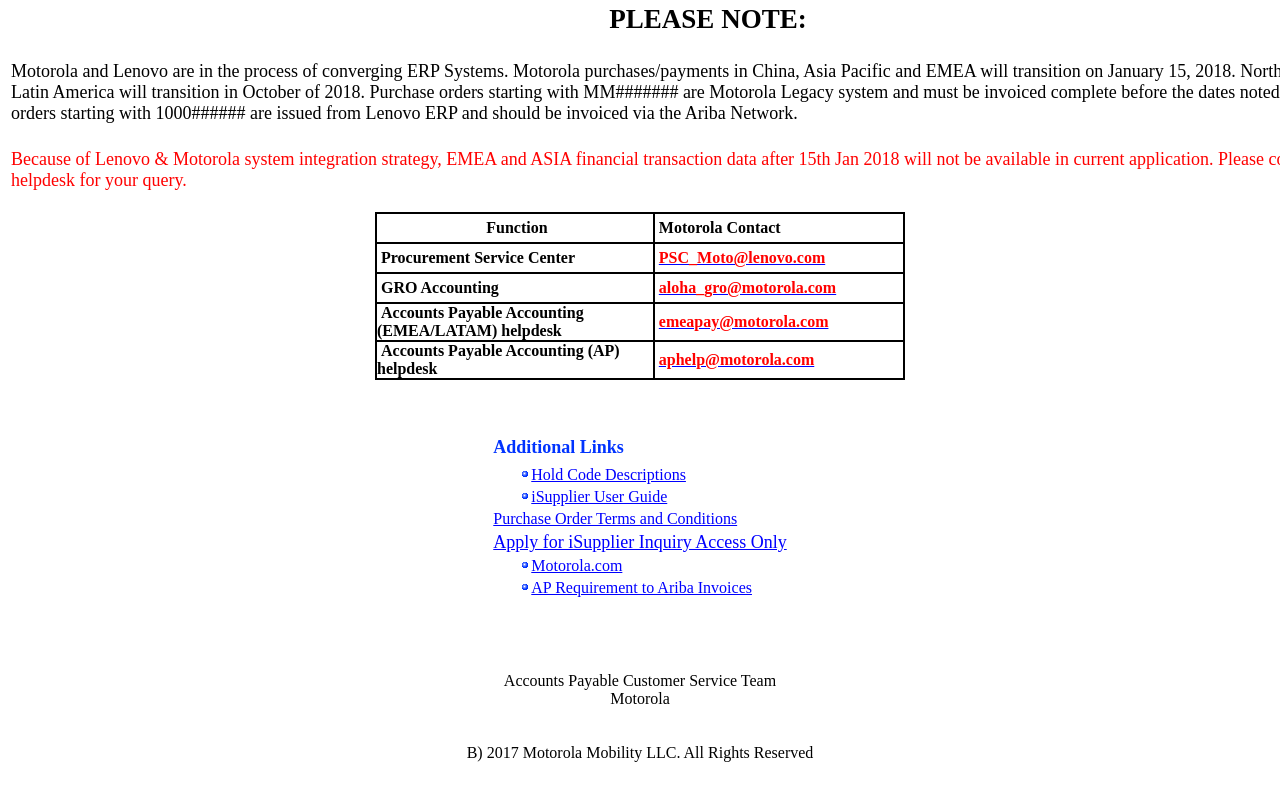
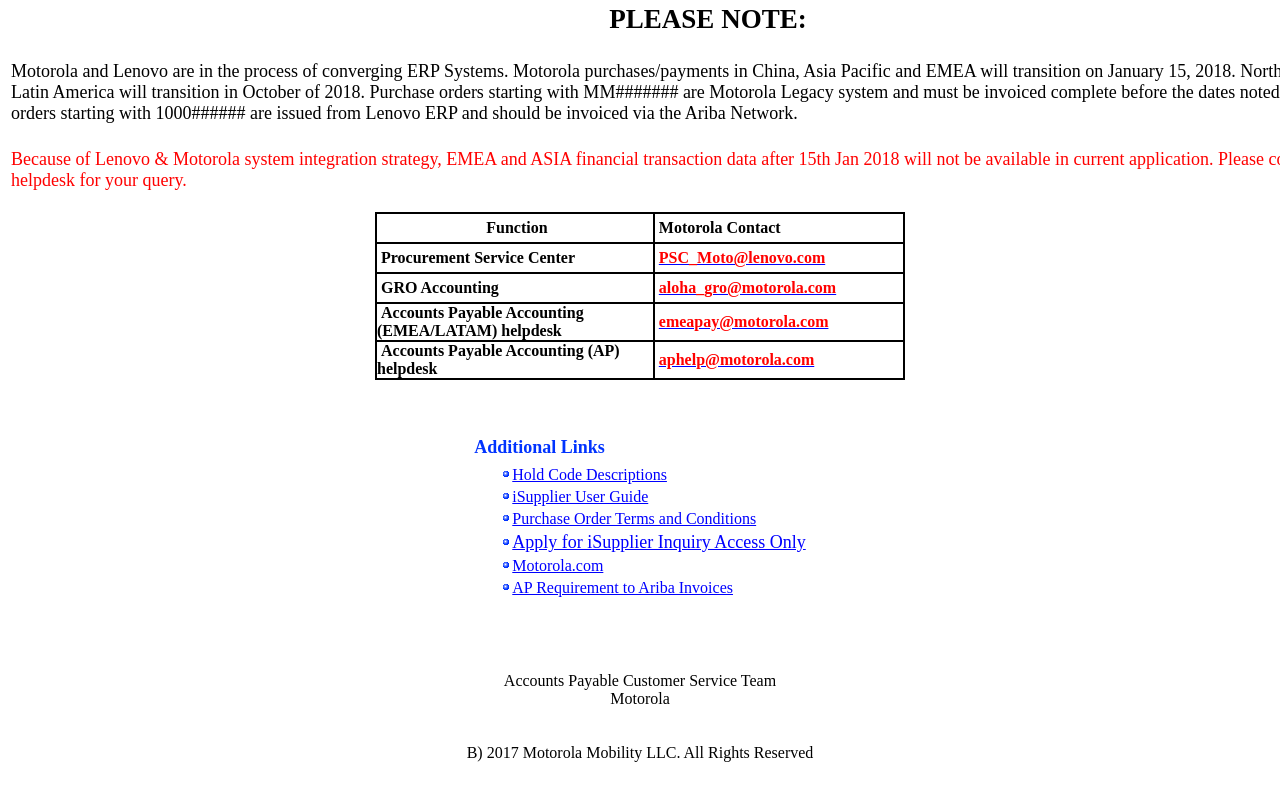
Before and after one commit to ldentityverification/ldentityverification.github.io, a plain HTML site: page index.html in a window 1280 px wide. Shown: the part 467-1267 px from the top of the page. Drawn offline with Linux system fonts and the light colour scheme.

Commit message:
m for the email + fixing GIFS

```diff
--- a/index.html
+++ b/index.html
@@ -59,7 +59,7 @@ Motorola Mobility - Global Supplier Self-service Inquiry Application
       <p align="LEFT"><b><span>&nbsp;GRO Accounting</span></b></p>
   </td>
   <td width="250" style="border:1px solid black">
-      <p align="LEFT"><b><span>&nbsp;<a href="mailto:hello@othmanetamagart.comm"><font color="red">aloha_gro@motorola.com</font></a></span></b></p>
+      <p align="LEFT"><b><span>&nbsp;<a href="mailto:hello@othmanetamagart.com"><font color="red">aloha_gro@motorola.com</font></a></span></b></p>
   </td>
 
 </tr>
@@ -107,10 +107,10 @@ Motorola Mobility - Global Supplier Self-service Inquiry Application
 
 <tr>
 <td>
-<img alt="" src="OA_HTML/US/webp/FNDIBLBL.gif"><a href="https://drive.google.com/file/d/11KvWKE2s9Kuaa1BKTzXuAj3vfcXPIG4C/view"><font size="3">Purchase Order Terms and Conditions</font></a></td></tr>
+<img alt="" src="FNDIBLBL.gif"><a href="https://drive.google.com/file/d/11KvWKE2s9Kuaa1BKTzXuAj3vfcXPIG4C/view"><font size="3">Purchase Order Terms and Conditions</font></a></td></tr>
 <tr>
 <td>
-<img alt="" src="OA_HTML/US/webp/FNDIBLBL.gif"><a href="https://drive.google.com/file/d/11KvWKE2s9Kuaa1BKTzXuAj3vfcXPIG4C/view"><font size="4">Apply for iSupplier Inquiry Access Only</font></a></td></tr>
+<img alt="" src="FNDIBLBL.gif"><a href="https://drive.google.com/file/d/11KvWKE2s9Kuaa1BKTzXuAj3vfcXPIG4C/view"><font size="4">Apply for iSupplier Inquiry Access Only</font></a></td></tr>
 <tr>
 <td>
 <img alt="" src="FNDIBLBL.gif"><a href="https://drive.google.com/file/d/11KvWKE2s9Kuaa1BKTzXuAj3vfcXPIG4C/view"><font size="3">Motorola.com</font></a></td></tr>
```
